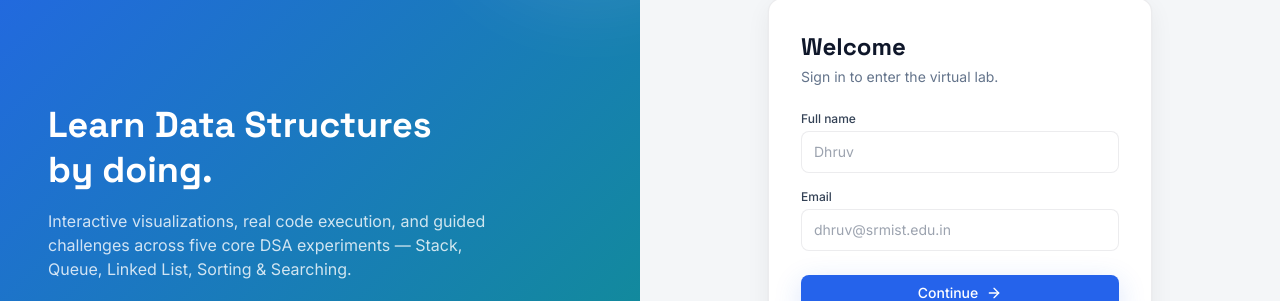
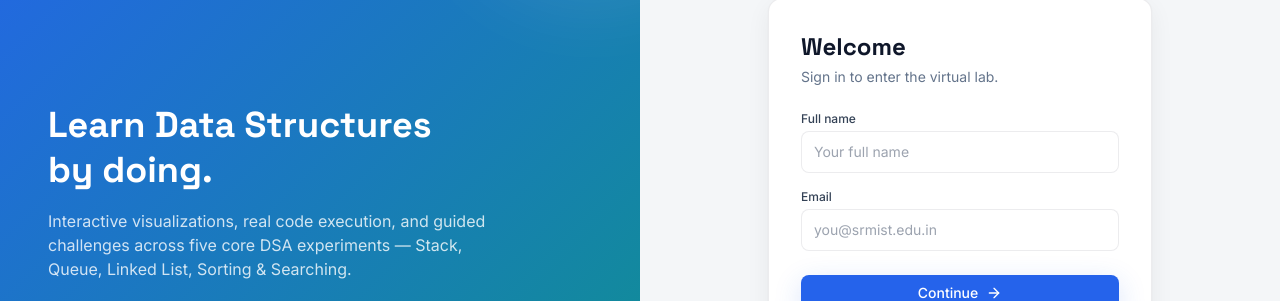
Before and after one commit to StarkAg/DSA_VirtualLab, a React (Vite) app: page /login in a window 1280 px wide. Shown: the part 190-491 px from the top of the page. Built offline with nearby package versions, Linux system fonts and the light colour scheme; no server answers.

Commit message:
chore: generic login placeholders + hidden Stark signature

```diff
--- a/src/components/layout/SideBar.jsx
+++ b/src/components/layout/SideBar.jsx
@@ -31,6 +31,7 @@ export default function SideBar() {
           </button>
         );
       })}
+      <span className="mt-auto pb-2 text-[8px] font-mono text-ink-faint/30 select-none rotate-90 tracking-widest">stark</span>
     </aside>
   );
 }
--- a/src/main.jsx
+++ b/src/main.jsx
@@ -4,6 +4,13 @@ import { BrowserRouter } from 'react-router-dom';
 import { ConvexProvider, ConvexReactClient } from 'convex/react';
 import App from './App.jsx';
 import './index.css';
+
+// easter egg for the curious
+console.log(
+  '%c⚡ DSA Virtual Lab %cbuilt by Stark • github.com/StarkAg ',
+  'background:#2563eb;color:#fff;font-weight:700;padding:4px 8px;border-radius:4px 0 0 4px;font-family:monospace',
+  'background:#0f172a;color:#94a3b8;padding:4px 8px;border-radius:0 4px 4px 0;font-family:monospace'
+);
 
 const convexUrl = import.meta.env.VITE_CONVEX_URL;
 if (!convexUrl) {
--- a/src/pages/Login.jsx
+++ b/src/pages/Login.jsx
@@ -84,7 +84,7 @@ export default function Login() {
           <input
             value={name}
             onChange={(e) => setName(e.target.value)}
-            placeholder="Dhruv"
+            placeholder="Your full name"
             className="mt-1 w-full rounded-lg border border-surface-line bg-white px-3 py-2.5 text-sm outline-none transition focus:border-accent focus:ring-2 focus:ring-accent/20"
           />
 
@@ -93,7 +93,7 @@ export default function Login() {
             type="email"
             value={email}
             onChange={(e) => setEmail(e.target.value)}
-            placeholder="dhruv@srmist.edu.in"
+            placeholder="you@srmist.edu.in"
             className="mt-1 w-full rounded-lg border border-surface-line bg-white px-3 py-2.5 text-sm outline-none transition focus:border-accent focus:ring-2 focus:ring-accent/20"
           />
 
```
